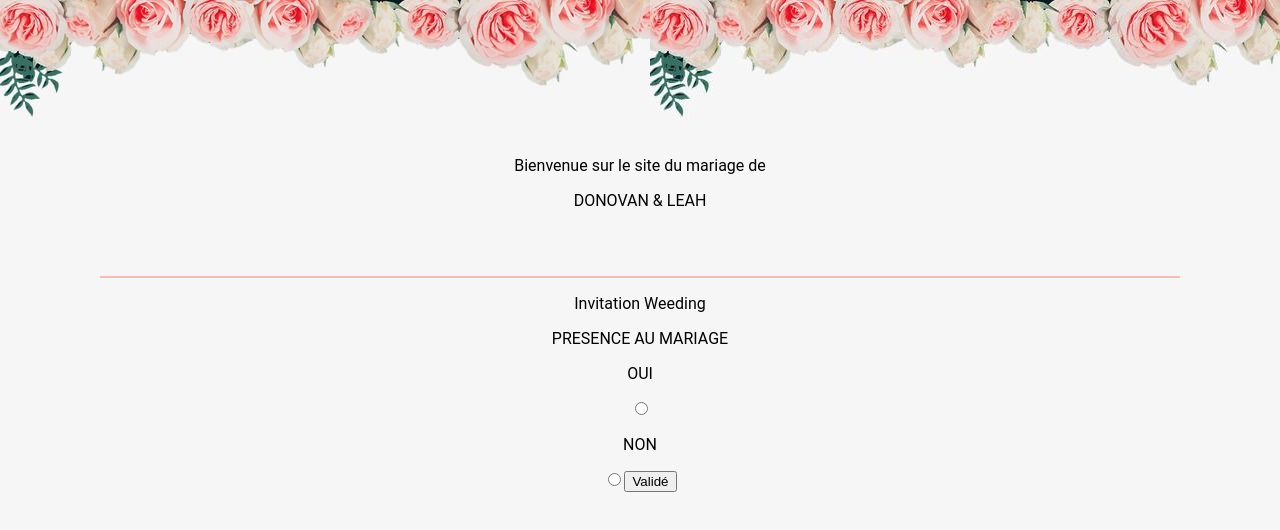
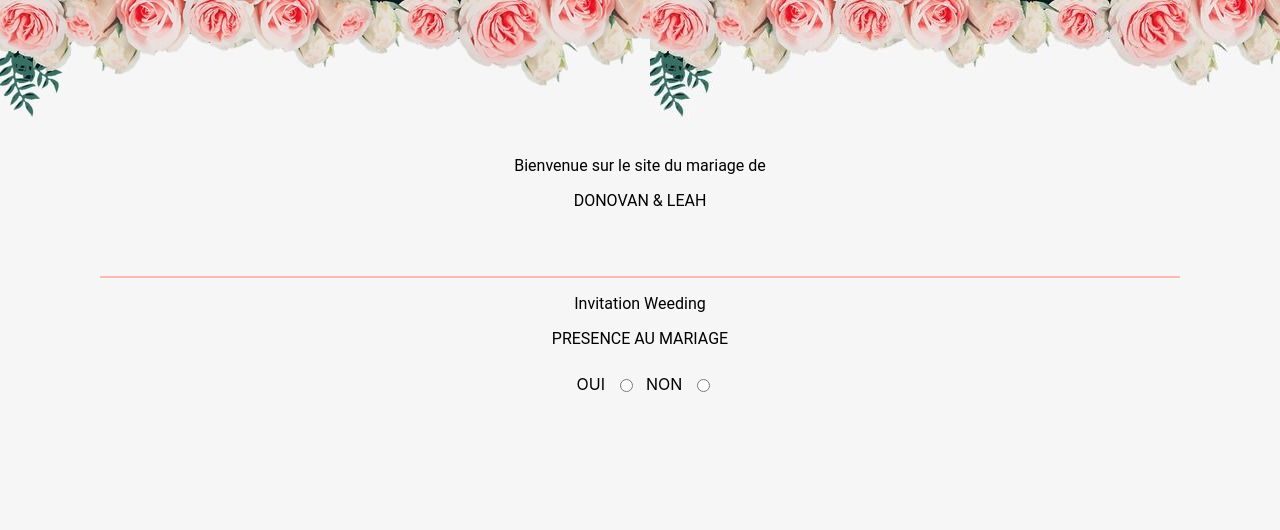
Before and after one commit to AnthSuz/WeedingFront, a React (Create React App) app: page /Invit_Weeding in a window 1280 px wide. Shown: the top 530 px of the page. Built offline with nearby package versions, Linux system fonts and the light colour scheme.

Commit message:
update form invit weeding

```diff
--- a/src/App.css
+++ b/src/App.css
@@ -124,3 +124,27 @@ hr {
 .invitWeeding {
   text-align: center;
 }
+
+.yesorno {
+  display: flex;
+  align-items: center;
+  justify-content: center;
+}
+
+.yes {
+  display: flex;
+  align-items: center;
+}
+
+.yes label {
+  margin: 10px;
+}
+
+.no {
+  display: flex;
+  align-items: center;
+}
+
+.no label {
+  margin: 10px;
+}
--- a/src/components/InvitWeeding.js
+++ b/src/components/InvitWeeding.js
@@ -68,22 +68,30 @@ const InvitWeeding = () => {
       <div className="invitWeeding">
         <p>Invitation Weeding</p>
         <p>PRESENCE AU MARIAGE</p>
-        <p>OUI</p>
+        <div className="yesorno">
+          <div className="yes">
+            <label for="Oui">OUI</label>
             <input
+              id="Oui"
               type="radio"
               name="Oui"
               value="Oui"
               onChange={presenceChange}
               checked={presence === "Oui" ? true : false}
             />
-        <p>NON</p>
+          </div>
+          <div className="no">
+            <label for="Non">NON</label>
             <input
+              id="Non"
               type="radio"
               name="Non"
               value="Non"
               onChange={presenceChange}
               checked={presence === "Non" ? true : false}
             />
+          </div>
+        </div>
         {presence === "Oui" ? (
           <>
             <p>NOM</p>
@@ -137,16 +145,35 @@ const InvitWeeding = () => {
               Validé
             </button>
           </>
-        ) : (
+        ) : presence === "Non" ? (
+          <>
+            <p>NOM</p>
+            <input
+              placeholder="Entrez votre nom"
+              type="text"
+              name="name"
+              value={name}
+              onChange={nameChange}
+            />
+            <p>PRENOM</p>
+            <input
+              placeholder="Entrez votre prénom"
+              type="text"
+              name="firstName"
+              value={firstname}
+              onChange={firstnameChange}
+            />
             <button
               onClick={() => {
                 fetchData();
                 alert("OOOK");
+                setName("");
               }}
             >
               Validé
             </button>
-        )}
+          </>
+        ) : null}
       </div>
     </>
   );
```
Lines whose indentation alone changed are shown as unchanged.
